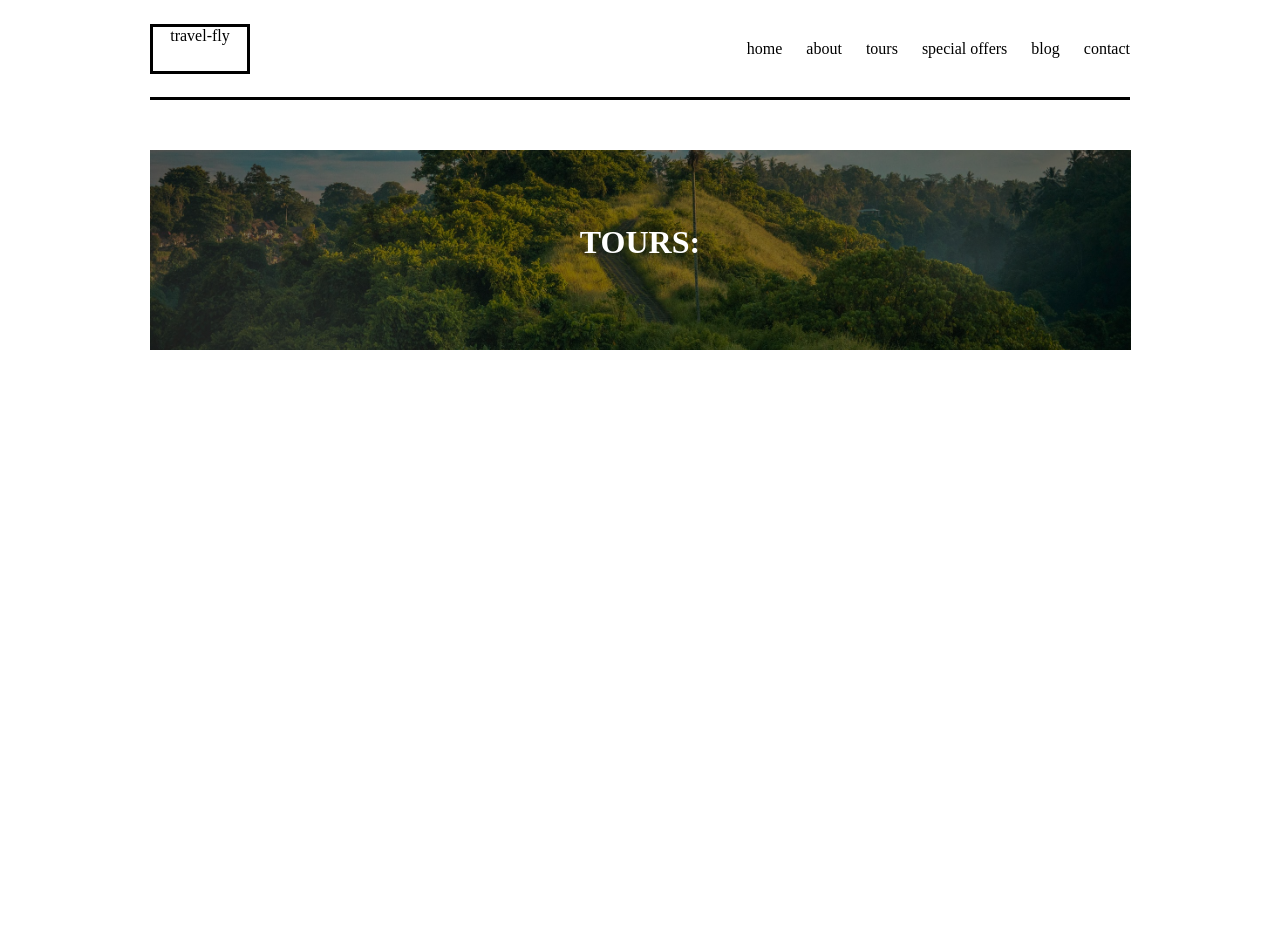
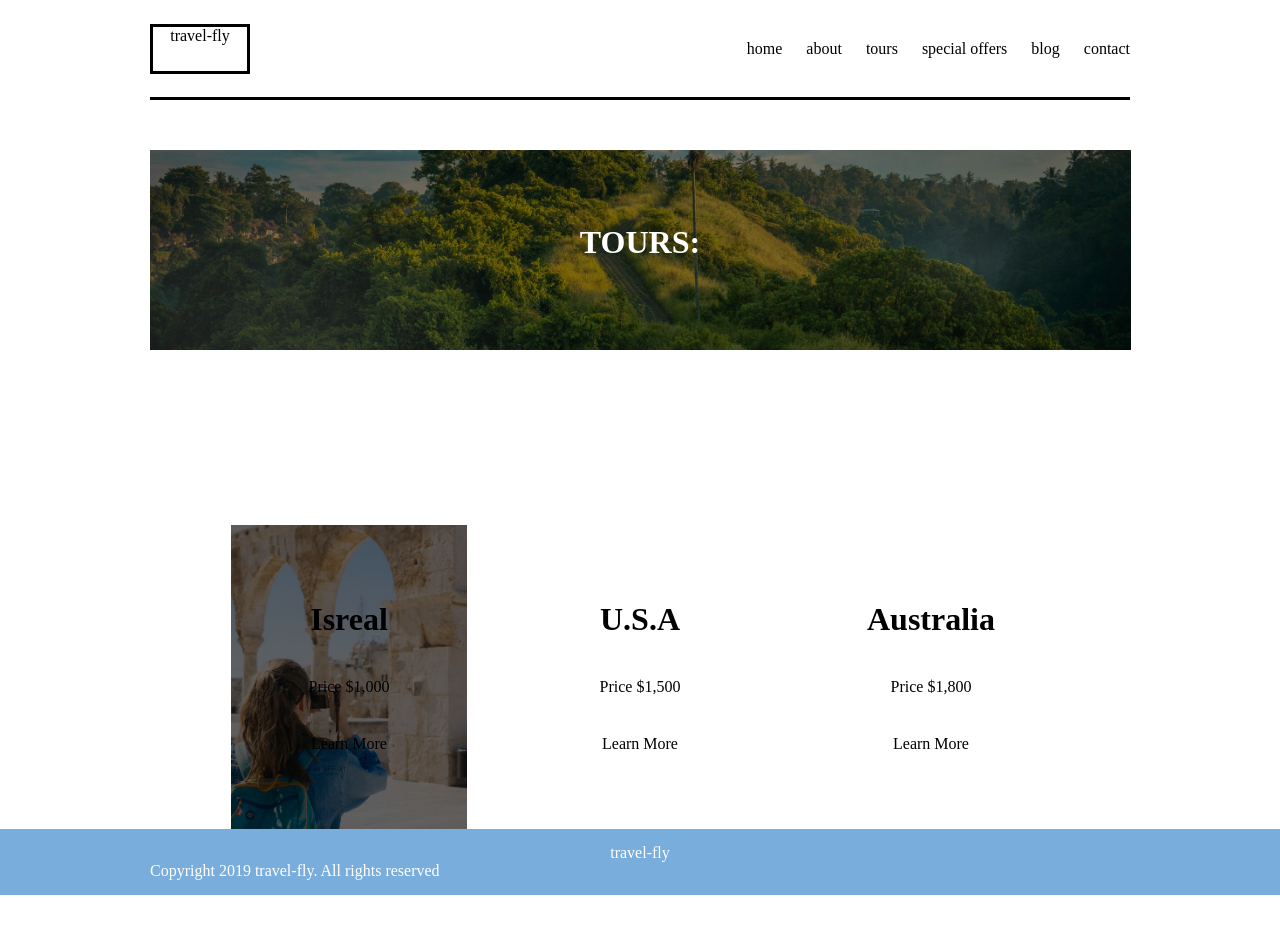
Before and after one commit to n215-kniswand/final-project, a website: page tours.html in a window 1280 px wide. Drawn offline with Linux system fonts and the light colour scheme; files whose address does not match are found by name.

Commit message:
updating scss

```diff
--- a/scss/components.scss
+++ b/scss/components.scss
@@ -7,6 +7,7 @@
     flex-direction: row;
     margin: 0 auto;
     padding-top: 25px;
+}
 
 .background-props{
     background-position: center;
@@ -20,7 +21,7 @@
     display: flex;
     align-items: center;
     justify-content: center;
-
+ }
 
 .info-holder{
 width: 80%;
@@ -31,15 +32,14 @@
 justify-content: space-between;
 }
 
+.isreal-pic{
+    background-image: linear-gradient(rgba(0,0,0,0.6), rgba(0,0,0,0.6)), url(..images/tour-01.jpg);
+}
 
-        .isreal-pic{
-            background-image: linear-gradient(rgba(0,0,0,0.6), rgba(0,0,0,0.6)), url(../images/tour-01.jpg);
-        }
     .usa-pic{
     background-image:linear-gradient (rgba(0,0,0,0.6), rgba(0,0,0,0.6)), url(../images/tour-02.jpg);
 }
+
 .australia-pic{
     background-image:linear-gradient (rgba(0,0,0,0.6), rgba(0,0,0,0.6)), url(../images/tour-03.jpg);
 }
-    }
-}
--- a/tours.html
+++ b/tours.html
@@ -25,5 +25,40 @@
             <h1>TOURS:</h1>
         </div>
     </div>
+    <div class="promo">
+        <div class="tour-component isreal-pic background-props">
+            <div class="info-holder">
+                <h1>Isreal</h1>
+                <p>Price $1,000</p>
+                <span>Learn More</span>
+            </div>
+        </div>
+        <div class="tour-component usa-pic background-props">
+            <div class="info-holder">
+                <h1>U.S.A</h1>
+                <p>Price $1,500</p>
+                <span>Learn More</span>
+            </div>
+        </div>
+        <div class="tour-component australia-pic background-props">
+            <div class="info-holder">
+                <h1>Australia</h1>
+                <p>Price $1,800</p>
+                <span>Learn More</span>
+                </div>
+            </div>
+        </div>
+    </div>
+</div>
+<footer>
+    <div class="logo2">travel-fly</div>
+      <div class="footer-content">Copyright 2019 travel-fly.  All rights reserved</div>
+      <div class="media">
+      <i class="fa-brands fa-square-facebook"></i>
+      <i class="fa-brands fa-square-instagram"></i>
+      <i class="fa-brands fa-square-twitter"></i>
+    </div>
+    </div>
+    </footer>
 </body>
 </html>
```
Also changed, not shown: css/styles.css, 1 other file. Lines whose indentation alone changed are shown as unchanged.
